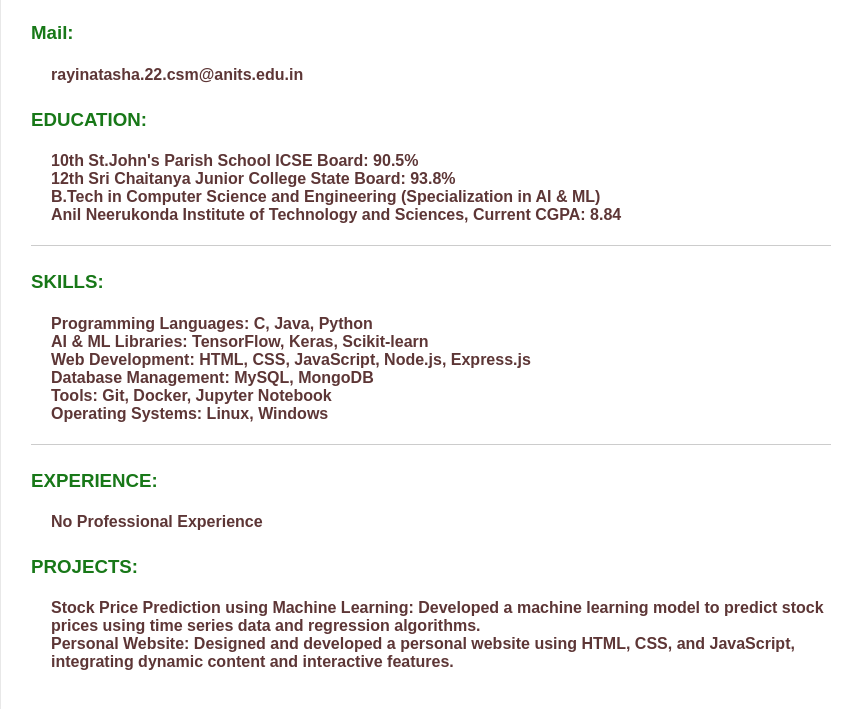
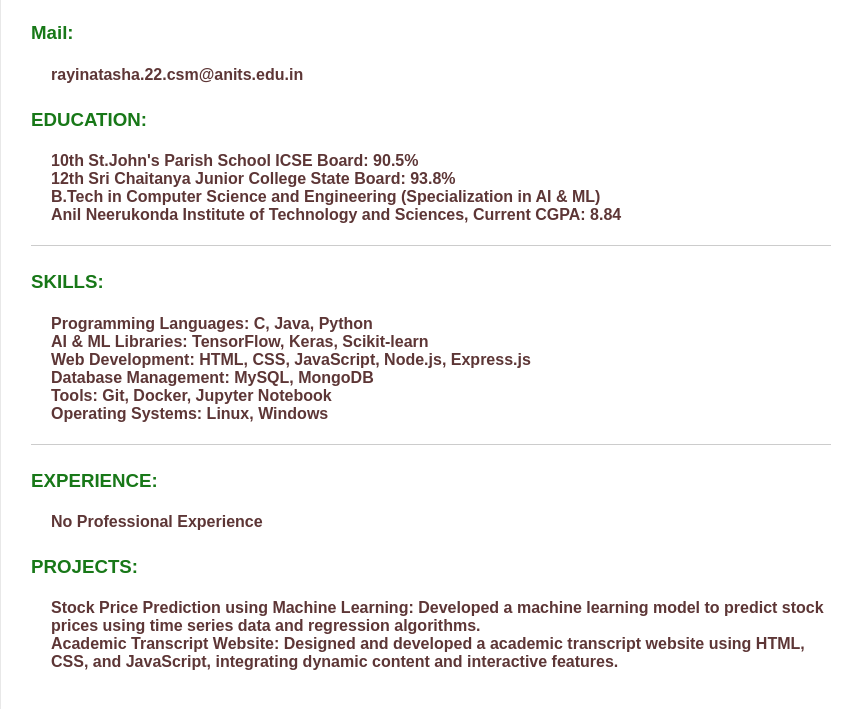
Before and after one commit to Natasha2429/portfolio, a plain HTML site: page index.html in a window 1280 px wide. Shown: the part 179-888 px from the top of the page, without its empty margins (209-1063 px from the left). Drawn offline with Linux system fonts and the light colour scheme.

Commit message:
Update index.html

```diff
--- a/index.html
+++ b/index.html
@@ -89,7 +89,7 @@
         <h3><b>PROJECTS:</b></h3>
         <h4>
             <b>Stock Price Prediction using Machine Learning:</b> Developed a machine learning model to predict stock prices using time series data and regression algorithms. <br>
-            <b>Personal Website:</b> Designed and developed a personal website using HTML, CSS, and JavaScript, integrating dynamic content and interactive features.
+            <b>Academic Transcript Website:</b> Designed and developed a academic transcript website using HTML, CSS, and JavaScript, integrating dynamic content and interactive features.
         </h4>
     </div>
 </body>
```
